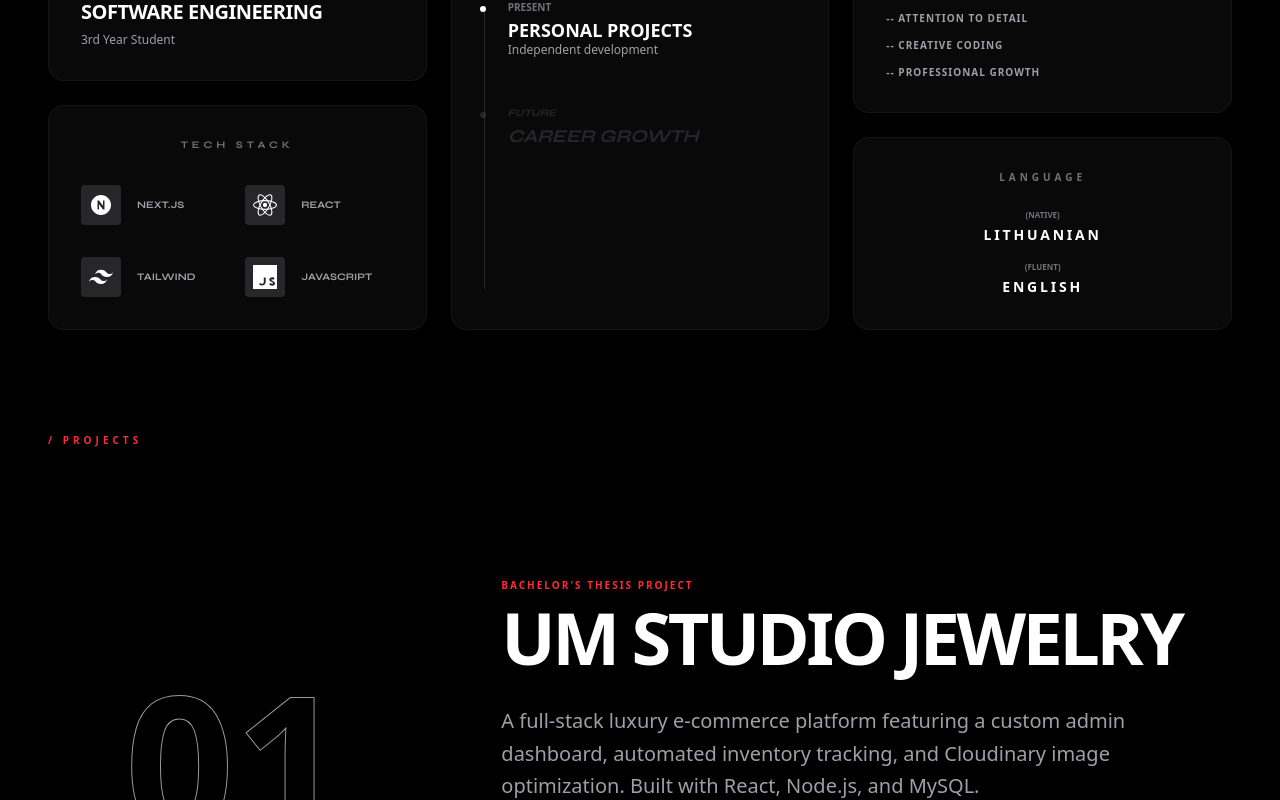
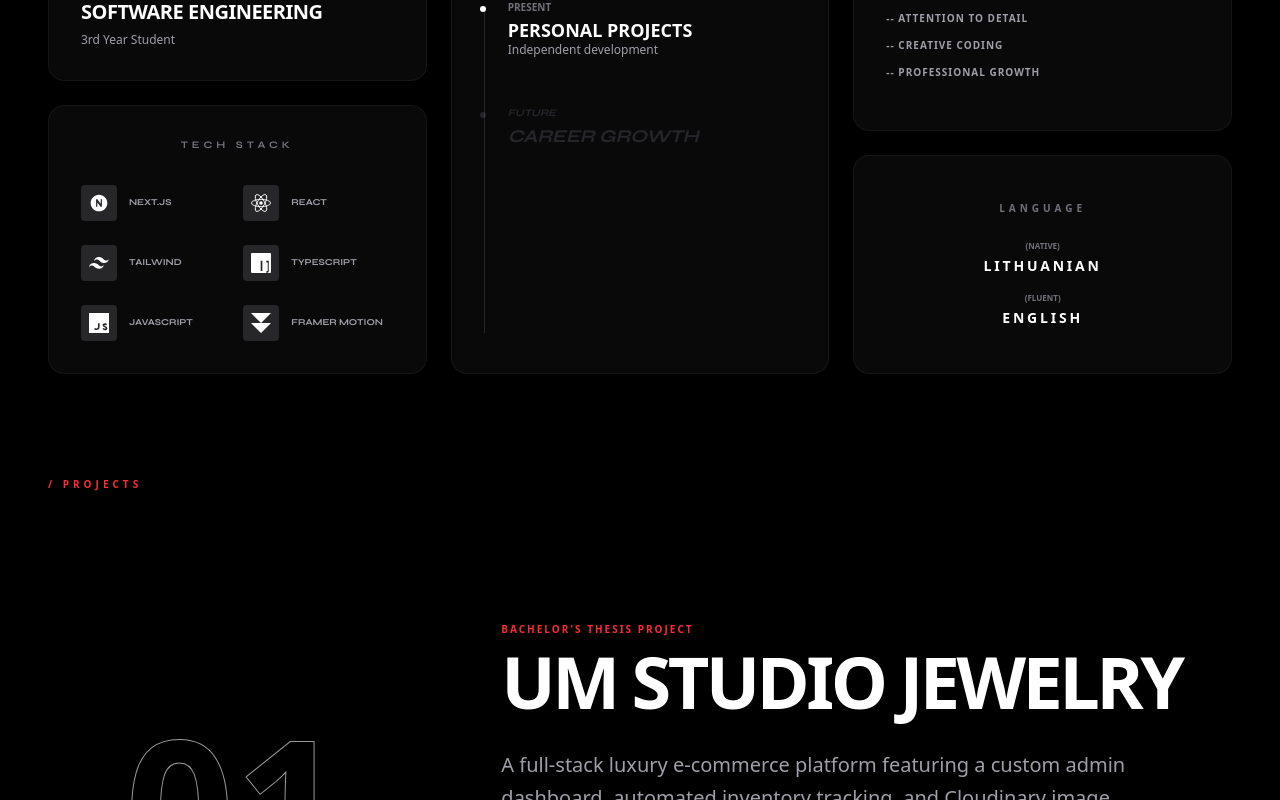
Before and after one commit to mmiklovaitemm/my-portfolio, a Next.js app: page / in a window 1280 px wide. Shown: the part 1677-2477 px from the top of the page. Built offline with nearby package versions, Linux system fonts and the light colour scheme.

Commit message:
style: update tech stack with TS, JS and Framer Motion

```diff
--- a/components/About.tsx
+++ b/components/About.tsx
@@ -36,9 +36,8 @@ export default function About({
           </span>
         </motion.div>
 
-        {/* Hero Area: Trijų stulpelių tinklelis */}
+        {/* Hero Area */}
         <div className="grid grid-cols-1 md:grid-cols-12 gap-10 md:gap-12 items-start mb-24">
-          {/* 1 STULPELIS: Nuotrauka */}
           <div className="md:col-span-4 sticky md:top-32 order-2 md:order-1">
             <motion.div
               initial="initial"
@@ -58,7 +57,6 @@ export default function About({
             </motion.div>
           </div>
 
-          {/* 2 STULPELIS: Tekstas */}
           <div className="md:col-span-6 space-y-6 md:space-y-8 order-1 md:order-2">
             <div className="relative w-full">
               <motion.h2
@@ -98,7 +96,6 @@ export default function About({
             </motion.div>
           </div>
 
-          {/* 3 STULPELIS: Linkai */}
           <div className="md:col-span-2 pt-4 md:pt-40 lg:pt-48 order-3">
             <motion.div
               initial="initial"
@@ -127,7 +124,7 @@ export default function About({
           </div>
         </div>
 
-        {/* Informacinis tinklelis (Education, Tech Stack, Path, etc.) */}
+        {/* Info Grid */}
         <motion.div
           initial="initial"
           whileInView="animate"
@@ -135,7 +132,7 @@ export default function About({
           variants={containerVars}
           className="grid grid-cols-1 sm:grid-cols-2 md:grid-cols-3 gap-6 items-stretch"
         >
-          {/* 1 STULPELIS: Education & Tech Stack */}
+          {/* Education & Tech Stack */}
           <motion.div variants={itemVars} className="flex flex-col gap-6">
             <div className="bg-zinc-900/40 border border-white/5 p-6 md:p-8 rounded-2xl flex-1">
               <h3 className="text-zinc-500 uppercase text-[10px] tracking-[0.4em] font-bold mb-4">
@@ -156,42 +153,44 @@ export default function About({
               <h3 className="text-zinc-500 uppercase text-center text-[10px] tracking-[0.4em] font-bold mb-8 font-syne">
                 Tech Stack
               </h3>
-              <div className="grid grid-cols-2 gap-y-6 md:gap-y-8 gap-x-4">
-                {/* Ikonų elementai - pritaikyti mažesniems tarpams mobiliuosiuose */}
+              <div className="grid grid-cols-2 gap-y-5 md:gap-y-6 gap-x-3">
                 {[
                   {
                     name: "Next.js",
-                    color: "white",
                     path: "M12 2C6.477 2 2 6.477 2 12s4.477 10 10 10 10-4.477 10-10S17.523 2 12 2zm3.5 14.5h-1.5l-4-5.25v5.25H8.5v-9h1.5l4 5.25v-5.25h1.5v9z",
                   },
-                  { name: "React", color: "#61DAFB", custom: true },
+                  { name: "React", custom: "react" },
                   {
                     name: "Tailwind",
-                    color: "#38B2AC",
                     path: "M12.001 4.8c-3.2 0-5.2 1.6-6 4.8 1.2-1.6 2.6-2.2 4.2-1.8.913.228 1.565.89 2.288 1.624C13.666 10.618 15.027 12 18 12c3.2 0 5.2-1.6 6-4.8-1.2 1.6-2.6 2.2-4.2 1.8-.913-.228-1.565-.89-2.288-1.624C16.337 6.182 14.976 4.8 12.001 4.8zm-6 7.2c-3.2 0-5.2 1.6-6 4.8 1.2-1.6 2.6-2.2 4.2-1.8.913.228 1.565.89 2.288 1.624C7.666 17.818 9.027 19 12 19c3.2 0 5.2-1.6 6-4.8-1.2 1.6-2.6 2.2-4.2 1.8-.913-.228-1.565-.89-2.288-1.624C10.337 13.382 8.976 12 6.001 12z",
                   },
                   {
+                    name: "TypeScript",
+                    path: "M1.125 0C.506 0 0 .506 0 1.125v21.75C0 23.494.506 24 1.125 24h21.75c.619 0 1.125-.506 1.125-1.125V1.125C24 .506 23.494 0 22.875 0H1.125zm17.163 9.395h3.013v12.055c0 1.353-.615 2.155-1.765 2.155-.595 0-1.135-.23-1.46-.615l1.04-1.815c.165.23.35.345.545.345.3 0 .425-.19.425-.51V11.45h-1.798V9.395zm-6.685 0h2.05v12.055h-2.05V9.395z",
+                  },
+                  {
                     name: "JavaScript",
-                    color: "#F7DF1E",
                     path: "M0 0h24v24H0V0zm22.034 18.268c-.175-1.121-.858-1.846-2.155-2.327-1.154-.428-1.556-.617-1.556-1.131 0-.309.255-.559.715-.559.463 0 .735.214.92.593l1.714-1.049c-.44-1.103-1.464-1.55-2.603-1.55-1.636 0-2.735.916-2.735 2.257 0 1.21.727 1.838 2.304 2.451 1.029.406 1.439.67 1.439 1.131 0 .463-.343.687-.874.687-.67 0-1.053-.352-1.307-.853l-1.743 1.059c.47 1.059 1.44 1.743 3.033 1.743 1.938 0 2.924-1.029 2.924-2.451zm-9.313-1.722v-4.102h-1.938v4.184c0 1.357-.597 2.053-1.758 2.053-.591 0-1.042-.23-1.341-.611L5.94 19.124c.484.814 1.341 1.365 2.91 1.365 2.327 0 3.871-1.307 3.871-3.943z",
+                  },
+                  {
+                    name: "Framer Motion",
+                    path: "M0 0l12 12L24 0H0zm0 12l12 12l12-12H0z",
                   },
                 ].map((tech) => (
                   <div
                     key={tech.name}
-                    className="flex items-center gap-3 md:gap-4 group"
+                    className="flex items-center gap-2 md:gap-3 group cursor-default"
                   >
-                    <div
-                      className={`w-9 h-9 md:w-10 md:h-10 bg-zinc-800 rounded flex items-center justify-center transition-all duration-500 shrink-0 hover:bg-white`}
-                    >
+                    <div className="w-8 h-8 md:w-9 md:h-9 bg-zinc-800 rounded flex items-center justify-center transition-all duration-500 shrink-0 group-hover:bg-white">
                       <svg
                         viewBox={
-                          tech.custom
+                          tech.custom === "react"
                             ? "-11.5 -10.23174 23 20.46348"
                             : "0 0 24 24"
                         }
-                        className="w-5 h-5 md:w-6 md:h-6 fill-white hover:fill-black transition-colors"
+                        className="w-4 h-4 md:w-5 md:h-5 fill-white group-hover:fill-black transition-colors duration-500"
                       >
-                        {tech.custom ? (
+                        {tech.custom === "react" ? (
                           <>
                             <circle cx="0" cy="0" r="2.05" />
                             <g
@@ -217,7 +216,7 @@ export default function About({
                         )}
                       </svg>
                     </div>
-                    <span className="text-[9px] md:text-[10px] uppercase font-bold text-zinc-400 group-hover:text-white transition-all font-syne">
+                    <span className="text-[8px] md:text-[9px] uppercase font-bold text-zinc-400 group-hover:text-white transition-all duration-500 font-syne">
                       {tech.name}
                     </span>
                   </div>
@@ -226,7 +225,7 @@ export default function About({
             </div>
           </motion.div>
 
-          {/* 2 STULPELIS: Path */}
+          {/* Path */}
           <motion.div
             variants={itemVars}
             className="bg-zinc-900/40 border border-white/5 p-6 md:p-8 rounded-2xl flex flex-col"
@@ -259,7 +258,7 @@ export default function About({
             </div>
           </motion.div>
 
-          {/* 3 STULPELIS: Capabilities & Language */}
+          {/* Capabilities & Language */}
           <motion.div
             variants={itemVars}
             className="flex flex-col gap-6 sm:col-span-2 md:col-span-1"
```
